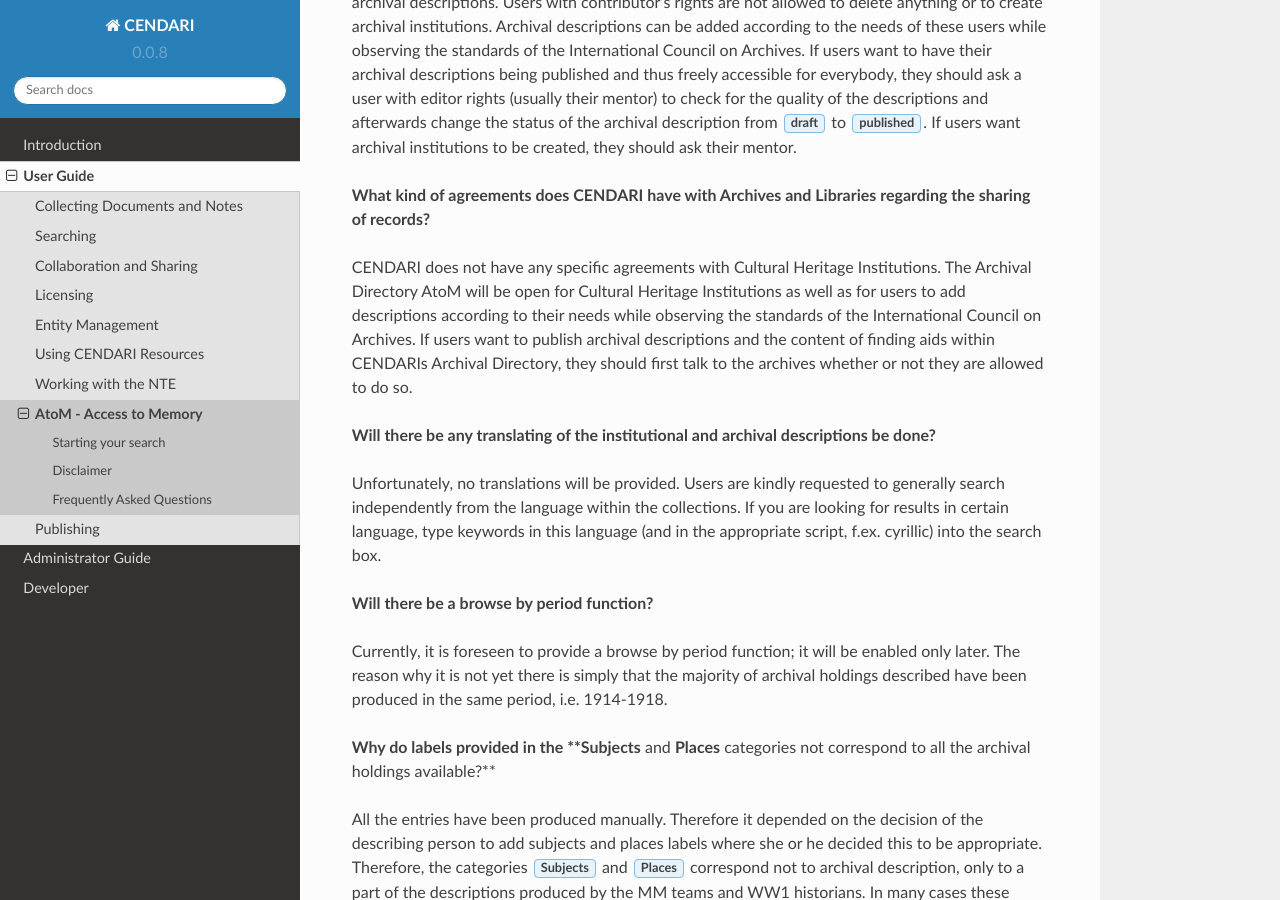
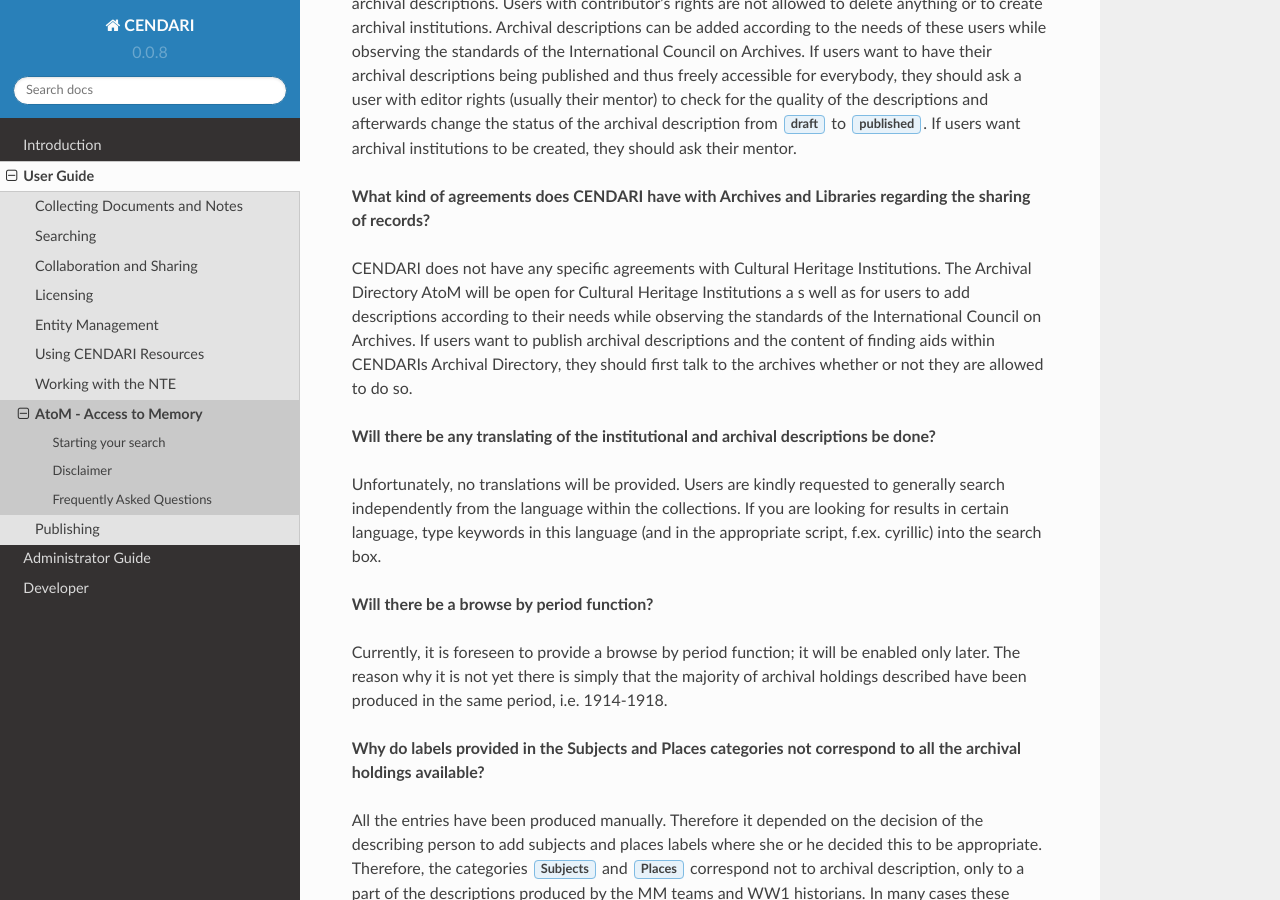
Before and after one commit to CENDARI/documentation, a Sphinx documentation site: the page built from source/user/atom.rst, in a window 1280 px wide and 900 px high, scrolled down 2121 px. Built offline with Sphinx 7.4.7 and the Read the Docs theme 2.0.0, drawn with Linux system fonts in a browser that asks for light colours; pages that are not in the unit, such as notebooks, are missing from menus; some of the changed text lies outside the part shown.

Commit message:
heading again

```diff
--- a/source/user/atom.rst
+++ b/source/user/atom.rst
@@ -41,7 +41,7 @@
 **World War I**
 
 * to have all countries which have participated in the First World War covered
-* to give special attention to East European and South East European countries and to describe so-called 'hidden archives' which did not dispose of a digital representation so far
+* to give special attention to East European and South East European countries and to describe so-called :menuselection:`hidden archives` which did not dispose of a digital representation so far
 * to describe archival institutions with significant holdings with priority to central national archives, national military archives, national war museums
 * archives with a wide scope of digitized finding aids
 
@@ -76,7 +76,7 @@
 **What kind of agreements does CENDARI have with Archives and Libraries regarding the sharing of records?**
 
 CENDARI does not have any specific agreements with Cultural Heritage Institutions. The Archival Directory AtoM will be open for Cultural
-Heritage Institutions as well as for users to add descriptions according to their needs while observing the standards of the International
+Heritage Institutions a	s well as for users to add descriptions according to their needs while observing the standards of the International
 Council on Archives. If users want to publish archival descriptions and the content of finding aids within CENDARIs Archival Directory, they
 should first talk to the archives whether or not they are allowed to do so.
 
@@ -91,7 +91,7 @@
 Currently, it is foreseen to provide a browse by period function; it will be enabled only later. The reason why it is not yet there is simply that
 the majority of archival holdings described have been produced in the same period, i.e. 1914-1918.
 
-**Why do labels provided in the **Subjects** and **Places** categories not correspond to all the archival holdings available?**
+**Why do labels provided in the Subjects and Places categories not correspond to all the archival holdings available?**
 
 All the entries have been produced manually. Therefore it depended on the decision of the describing person to add subjects and places
 labels where she or he decided this to be appropriate. Therefore, the categories :menuselection:`Subjects` and :menuselection:`Places` correspond not to archival
```
